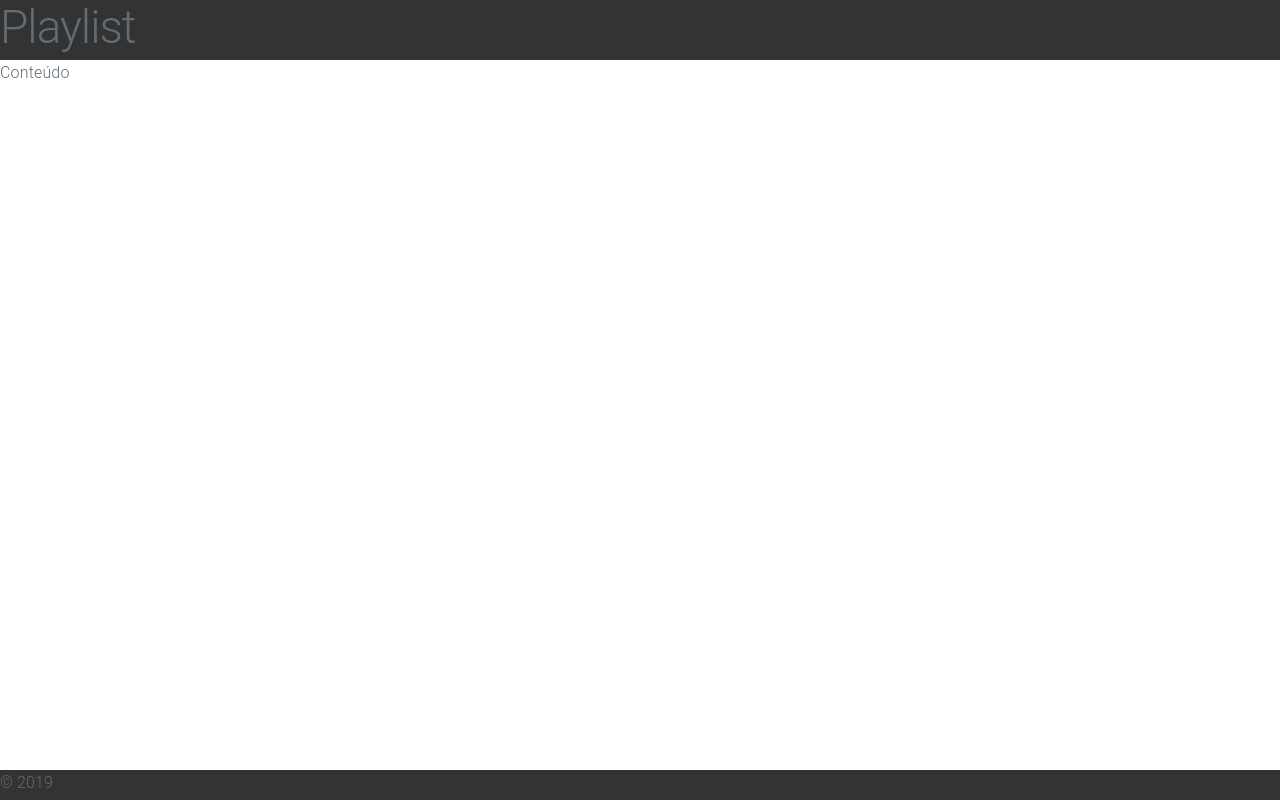
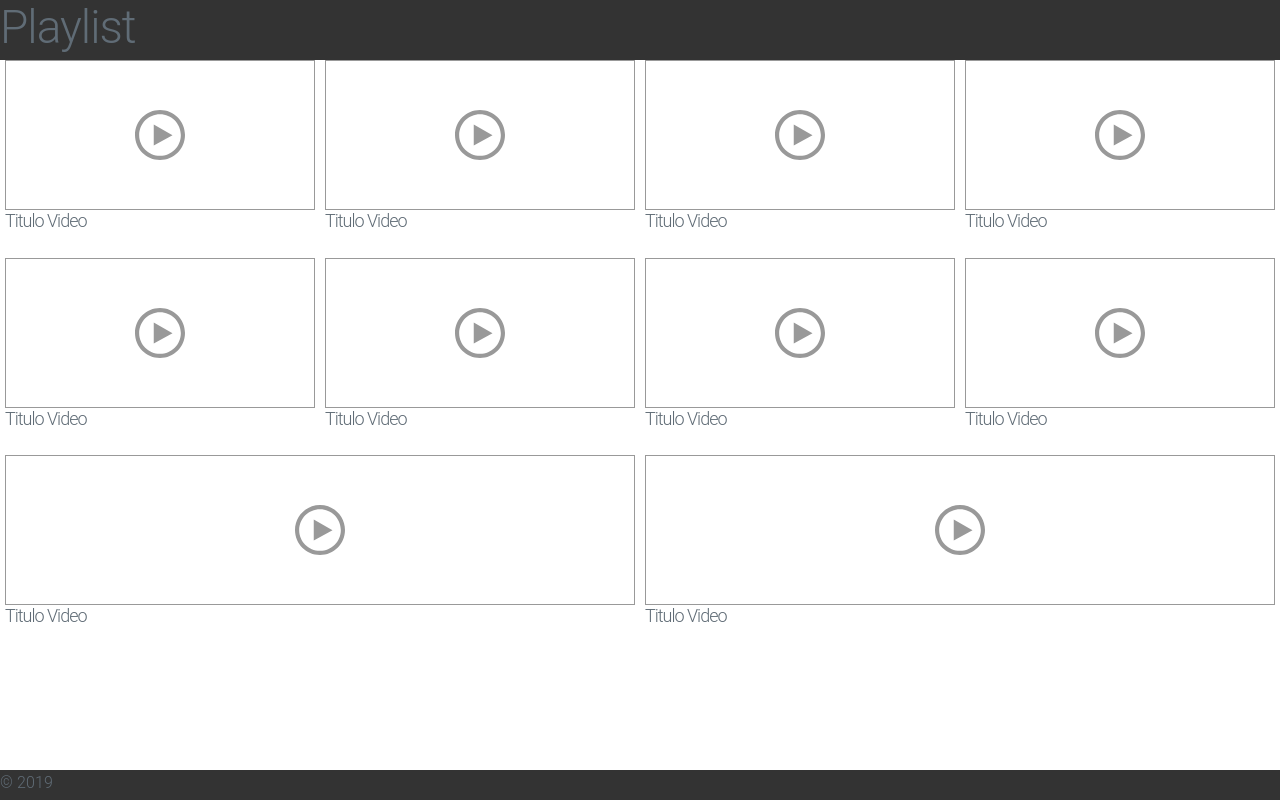
Before and after one commit to lucmkz/playlist-react-Js, a React (Create React App) app: page / in a window 1280 px wide. Built offline with nearby package versions, Linux system fonts and the light colour scheme.

Commit message:
thumbStylized

```diff
--- a/public/index.html
+++ b/public/index.html
@@ -2,19 +2,9 @@
 <html lang="en">
   <head>
     <meta charset="utf-8" />
+    <meta name="viewport" content='width=device-width, initial-scale=1, shrink-to-fit=no' />
   </head>
   <body>
-    <noscript>You need to enable JavaScript to run this app.</noscript>
     <div data-js="root"></div>
-    <!--
-      This HTML file is a template.
-      If you open it directly in the browser, you will see an empty page.
-
-      You can add webfonts, meta tags, or analytics to this file.
-      The build step will place the bundled scripts into the <body> tag.
-
-      To begin the development, run `npm start` or `yarn start`.
-      To create a production bundle, use `npm run build` or `yarn build`.
-    -->
   </body>
 </html>
--- a/src/App.js
+++ b/src/App.js
@@ -1,6 +1,7 @@
 import React from 'react';
 import styled, { createGlobalStyle } from 'styled-components'
 import './App.css';
+import Play from './components/icon-play'
 
 import 'milligram'
 
@@ -12,7 +13,16 @@
     </Header>
 
     <Main>
-      Conteúdo
+      <VideosList>
+        {Array.from ({ length:10 }).map((item, index) => (
+          <Video key={index}>
+            <VideoThumb>
+              <PlayStyled />
+            </VideoThumb>
+            <VideoTitle>Titulo Video</VideoTitle>
+          </Video>
+        ))}
+      </VideosList>
     </Main>
 
     <Footer>
@@ -41,6 +51,36 @@
 const Container = styled.div`
   height: 100%;
 `
+
+const VideoThumb = styled.div`
+ border: 1px solid #999;
+ display: flex;
+ height: 150px;
+ justify-content: center;
+ align-items: center;
+`
+
+const VideoTitle = styled.h2`
+  font-size: 18px;
+`
+
+const VideosList = styled.div`
+  display: flex;
+  flex-wrap: wrap;
+`
+//Informando ao componente que ele deve diminuir se for preciso,
+//aumentar se for preciso (de acordo com a tela), e a base é 300 px
+const Video = styled.section`
+    flex: 1 1 300px;
+    margin: 0 5px 5px;
+`
+
+const PlayStyled = styled (Play)`
+  width: 50px;
+  fill: #999;
+  height : 50px;
+`
+
 const GlobalStyle = createGlobalStyle`
   html, body, div[data-js="root"]{
     height: 100%;
--- /dev/null
+++ b/src/components/icon-play.js
@@ -0,0 +1,11 @@
+'use strict'
+
+import React from 'react'
+
+const Play = ({ className }) => (
+    <svg xmlns="http://www.w3.org/2000/svg" width="24" height="24" viewBox="0 0 24 24" className={className}>
+        <path d="M12 2c5.514 0 10 4.486 10 10s-4.486 10-10 10-10-4.486-10-10 4.486-10 10-10zm0-2c-6.627 0-12 5.373-12 12s5.373 12 12 12 12-5.373 12-12-5.373-12-12-12zm-3 17v-10l9 5.146-9 4.854z"/>
+    </svg>
+)
+
+export default Play
```
